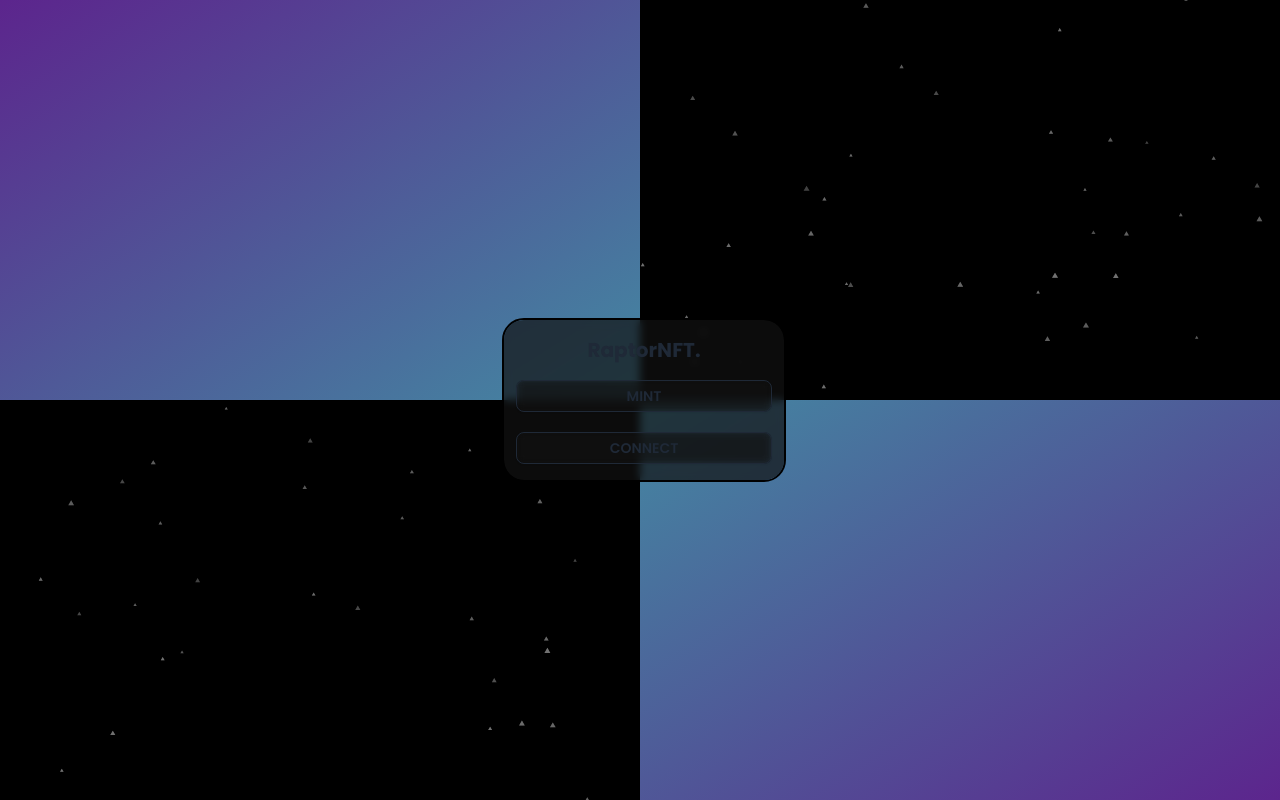
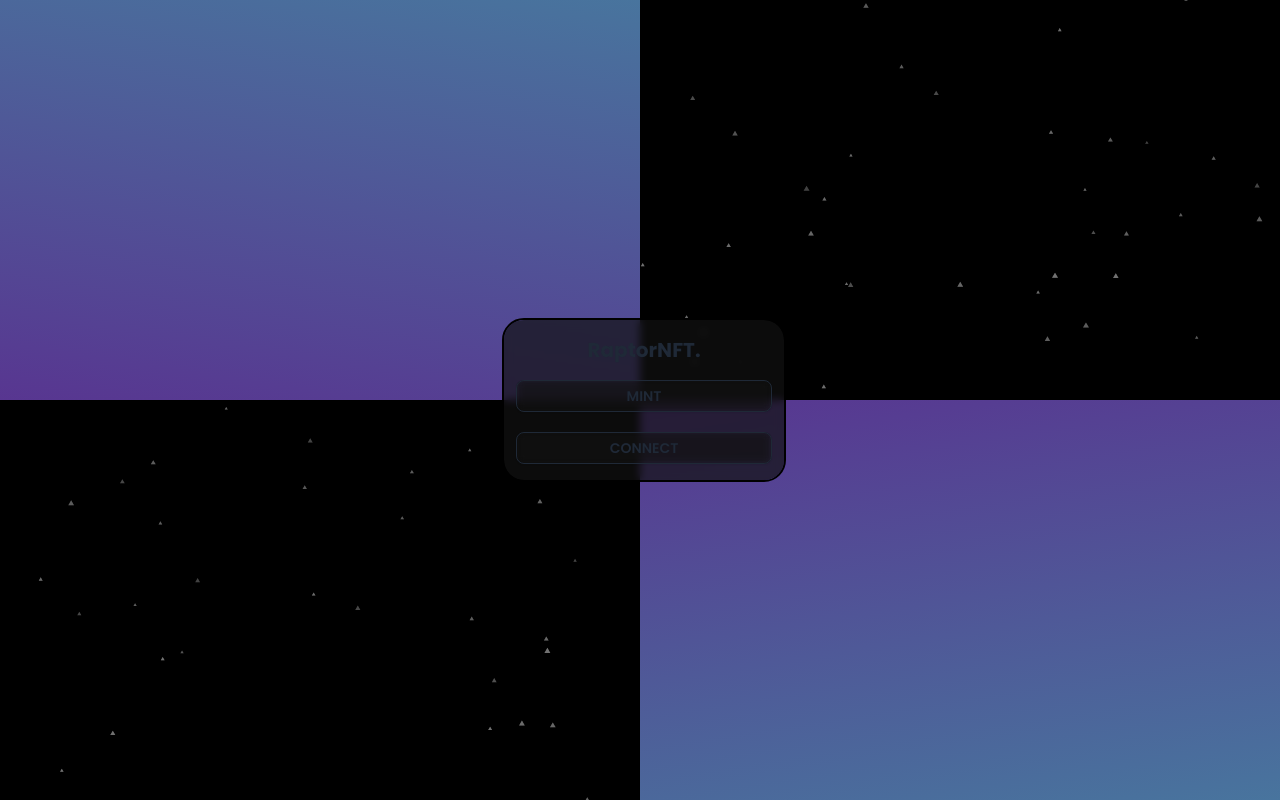
Before and after one commit to pranavcpawar/raptor-nfts, a React (Vite) app: page / in a window 1280 px wide. Built offline with nearby package versions, Linux system fonts and the light colour scheme.

Commit message:
animate gradient background

```diff
--- a/src/components/LowerSection.jsx
+++ b/src/components/LowerSection.jsx
@@ -3,7 +3,7 @@ import React from "react";
 const LowerSection = () => {
   return (
     <div className="flex justify-end h-[50%] bg-black bg-opacity-50">
-      <div className="w-[50%] bg-gradient-to-tl from-[#5c258d] to-[#4389a2]">
+      <div className="w-[50%] bg-gradient-to-br from-[#5c258d] to-[#4389a2] background-animate">
 
       </div>
     </div>
--- a/src/components/UpperSection.jsx
+++ b/src/components/UpperSection.jsx
@@ -3,7 +3,7 @@ import React from "react";
 const UpperSection = () => {
   return (
     <div className="flex justify-start h-[50%] bg-black bg-opacity-50">
-      <div className="w-[50%] bg-gradient-to-br from-[#5c258d] to-[#4389a2]">
+      <div className="w-[50%] bg-gradient-to-tr from-[#5c258d] to-[#4389a2] background-animate">
 
       </div>
     </div>
--- a/src/index.css
+++ b/src/index.css
@@ -4,3 +4,21 @@
 @tailwind base;
 @tailwind components;
 @tailwind utilities;
+
+.background-animate {
+  background-size: 400%;
+
+  -webkit-animation: AnimationName 3s ease infinite;
+  -moz-animation: AnimationName 3s ease infinite;
+  animation: AnimationName 3s ease infinite;
+}
+
+@keyframes AnimationName {
+  0%,
+  100% {
+    background-position: 0% 50%;
+  }
+  50% {
+    background-position: 100% 50%;
+  }
+}
```
